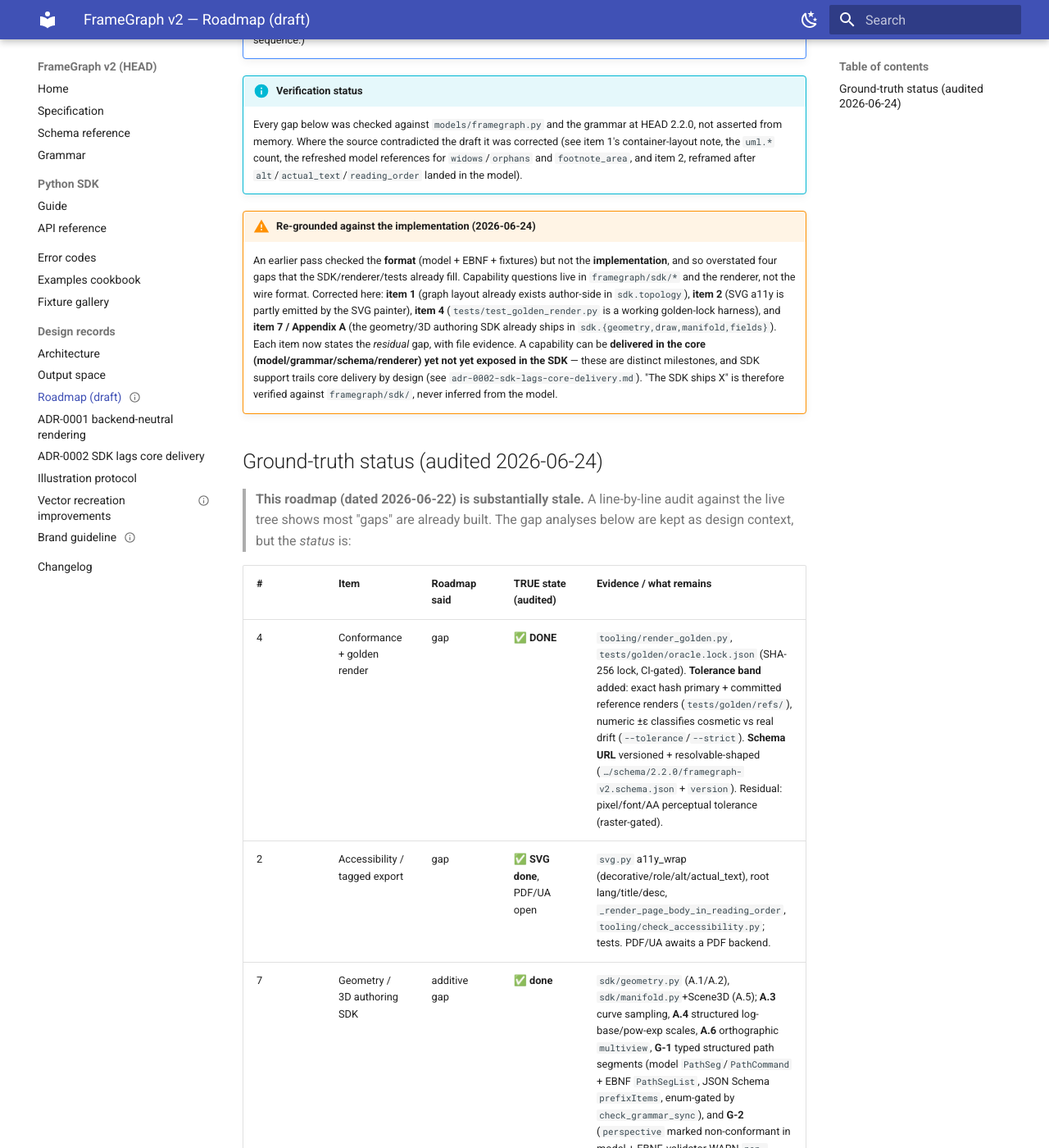
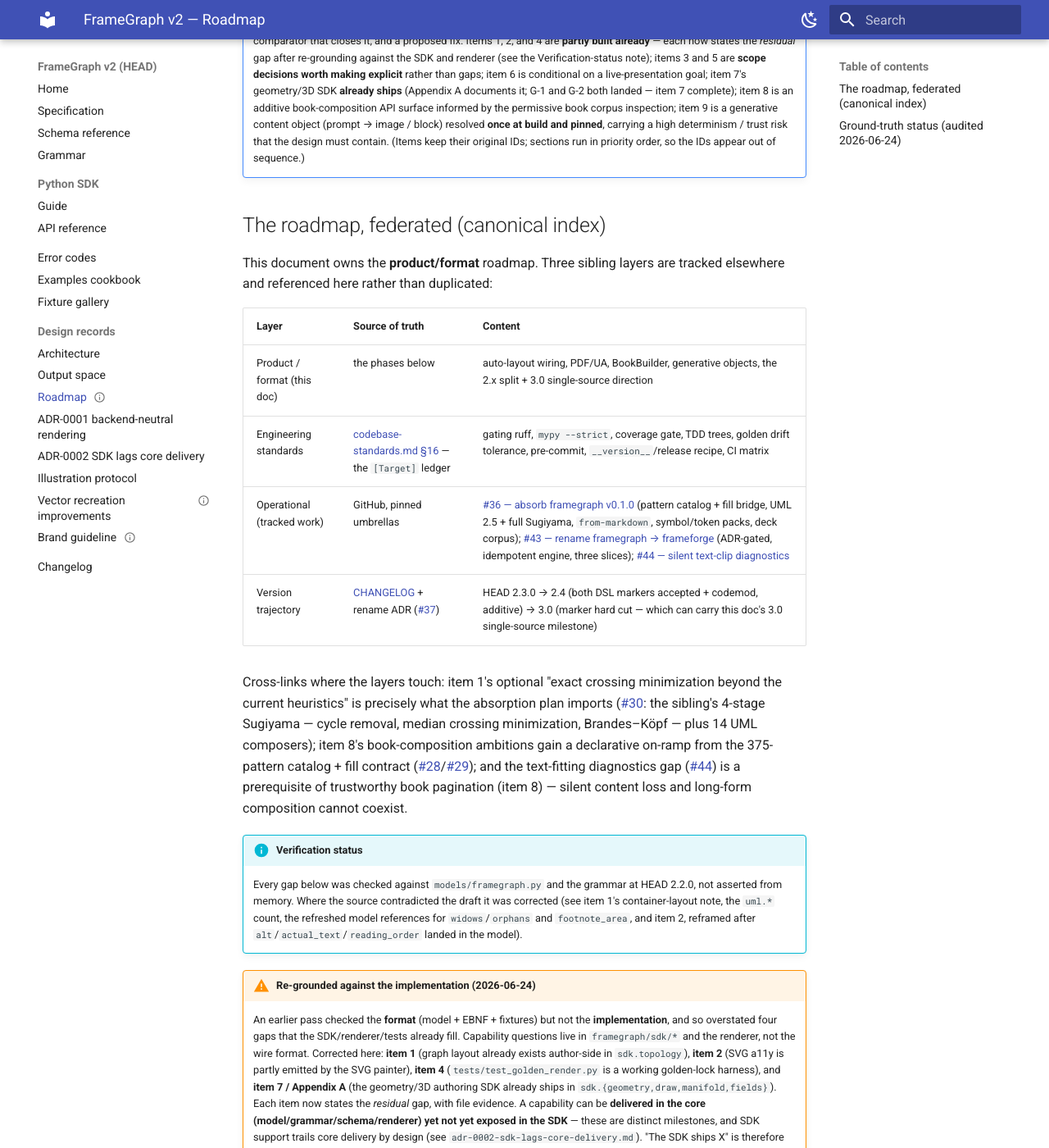
Before and after one commit to pedroanisio/frameforge, an MkDocs documentation site: the page built from docs/roadmap.md, in a window 1280 px wide and 1400 px high, scrolled down 561 px. Shown: the whole window at 82% size. Built offline with MkDocs 1.6.1 and Material for MkDocs 9.7.7, drawn with Linux system fonts in a browser that asks for light colours; some of the changed text lies outside the part shown.

Commit message:
docs(roadmap): promote the draft to the canonical roadmap, federated
docs/roadmap-draft.md -> docs/roadmap.md. Canonical means priorities and
sequence live here; the front-matter disclaimer (sequence logic, not dated
commitments) stands. Changes beyond the rename:

- new federated index: the product/format roadmap (this doc) now references
  the three sibling layers instead of leaving them implicit — the
  codebase-standards §16 [Target] ledger, the pinned GitHub umbrellas
  (#36 absorption, #43 rename, #44 clip diagnostics), and the version
  trajectory (2.3.0 -> 2.4 dual-marker -> 3.0), with cross-links where the
  layers touch (#30's Sugiyama engine closes item 1's crossing-minimization
  residual; #28/#29's pattern catalog feeds item 8; #44 is a prerequisite of
  trustworthy book pagination)
- staleness fixes from the 2026-07-02 render change: item 2's status row and
  implementation step no longer cite reading-order DOM ordering (retired —
  DOM order is paint order); PDF/UA must consume data-reading-order metadata
- doc-hygiene finding closed: the absolute GitHub blob URL is now a relative
  repo link
- references updated: mkdocs nav, tests/test_docs_in_sync.py,
  codebase-standards nav list (historical reports keep the old name as record)

Co-Authored-By: Claude Fable 5 <noreply@anthropic.com>

```diff
--- a/docs/roadmap-draft.md
+++ b/docs/roadmap.md
@@ -1,8 +1,8 @@
 ---
-title: FrameGraph v2 — Roadmap (draft)
+title: FrameGraph v2 — Roadmap
 version: 2.2.0 (analysis baseline; repo HEAD moved to 2.3.0 on 2026-07-01 — see the Record-era note)
-status: DRAFT / design-target — not commitments
-date: 2026-06-22
+status: CANONICAL roadmap — sequence logic and priorities, still not dated commitments
+date: 2026-06-22 (analysis) · 2026-07-02 (made canonical; federated index added)
 method: >
   Gaps asserted against the EBNF + checked-in fixtures, then verified against the
   authoritative Pydantic models (`models/framegraph.py`, HEAD 2.2.0), and benchmarked
@@ -27,7 +27,14 @@ appendix_references:
   - "three.js: 3D scene graph — the comparator for *true* 3D (out of scope here)"
 ---
 
-# FrameGraph v2 — Roadmap (draft)
+# FrameGraph v2 — Roadmap
+
+!!! note "Canonical since 2026-07-02"
+    Renamed from `roadmap-draft.md` and promoted to the **canonical roadmap**:
+    the single index over every roadmap layer (see *The roadmap, federated*
+    below). Canonical means this is where priorities and sequence live — it
+    does **not** convert the sequence into dated commitments (the front-matter
+    disclaimer stands).
 
 !!! warning "Record era"
     This record pre-dates two 2026-07 events. (1) The src-layout refactor —
@@ -55,6 +62,29 @@ appendix_references:
     must contain.
     (Items keep their original IDs; sections run in priority order, so the IDs
     appear out of sequence.)
+
+## The roadmap, federated (canonical index)
+
+This document owns the **product/format** roadmap. Three sibling layers are
+tracked elsewhere and referenced here rather than duplicated:
+
+| Layer | Source of truth | Content |
+|---|---|---|
+| Product / format (this doc) | the phases below | auto-layout wiring, PDF/UA, BookBuilder, generative objects, the 2.x split + 3.0 single-source direction |
+| Engineering standards | [codebase-standards.md §16](codebase-standards.md) — the `[Target]` ledger | gating ruff, `mypy --strict`, coverage gate, TDD trees, golden drift tolerance, pre-commit, `__version__`/release recipe, CI matrix |
+| Operational (tracked work) | GitHub, pinned umbrellas | [#36 — absorb framegraph v0.1.0](https://github.com/pedroanisio/frameforge/issues/36) (pattern catalog + fill bridge, UML 2.5 + full Sugiyama, `from-markdown`, symbol/token packs, deck corpus); [#43 — rename framegraph → frameforge](https://github.com/pedroanisio/frameforge/issues/43) (ADR-gated, idempotent engine, three slices); [#44 — silent text-clip diagnostics](https://github.com/pedroanisio/frameforge/issues/44) |
+| Version trajectory | [CHANGELOG](../CHANGELOG.md) + rename ADR ([#37](https://github.com/pedroanisio/frameforge/issues/37)) | HEAD 2.3.0 → 2.4 (both DSL markers accepted + codemod, additive) → 3.0 (marker hard cut — which can carry this doc's 3.0 single-source milestone) |
+
+Cross-links where the layers touch: item 1's optional "exact crossing
+minimization beyond the current heuristics" is precisely what the absorption
+plan imports ([#30](https://github.com/pedroanisio/frameforge/issues/30): the
+sibling's 4-stage Sugiyama — cycle removal, median crossing minimization,
+Brandes–Köpf — plus 14 UML composers); item 8's book-composition ambitions gain
+a declarative on-ramp from the 375-pattern catalog + fill contract
+([#28](https://github.com/pedroanisio/frameforge/issues/28)/[#29](https://github.com/pedroanisio/frameforge/issues/29));
+and the text-fitting diagnostics gap ([#44](https://github.com/pedroanisio/frameforge/issues/44))
+is a prerequisite of trustworthy book pagination (item 8) — silent content
+loss and long-form composition cannot coexist.
 
 !!! info "Verification status"
     Every gap below was checked against `models/framegraph.py` and the grammar at
@@ -87,7 +117,7 @@ appendix_references:
 | # | Item | Roadmap said | TRUE state (audited) | Evidence / what remains |
 |---|------|--------------|----------------------|-------------------------|
 | 4 | Conformance + golden render | gap | ✅ **DONE** | `tooling/render_golden.py`, `tests/golden/oracle.lock.json` (SHA-256 lock, CI-gated). **Tolerance band** added: exact hash primary + committed reference renders (`tests/golden/refs/`), numeric ±ε classifies cosmetic vs real drift (`--tolerance`/`--strict`). **Schema URL** versioned + resolvable-shaped (`…/schema/2.2.0/framegraph-v2.schema.json` + `version`). Residual: pixel/font/AA perceptual tolerance (raster-gated). |
-| 2 | Accessibility / tagged export | gap | ✅ **SVG done**, PDF/UA open | `svg.py` a11y_wrap (decorative/role/alt/actual_text), root lang/title/desc, `_render_page_body_in_reading_order`, `tooling/check_accessibility.py`; tests. PDF/UA awaits a PDF backend. |
+| 2 | Accessibility / tagged export | gap | ✅ **SVG done**, PDF/UA open | `svg.py` a11y_wrap (decorative/role/alt/actual_text), root lang/title/desc, `tooling/check_accessibility.py`; tests. **2026-07-02:** reading-order *DOM ordering* was retired — DOM order IS paint order, and reordering emission painted listed content beneath unlisted backgrounds; `reading_order` now rides as `data-reading-order` metadata on the page group (paint order stays layer/z/document). PDF/UA awaits a PDF backend and must consume the metadata, not DOM order. |
 | 7 | Geometry / 3D authoring SDK | additive gap | ✅ **done** | `sdk/geometry.py` (A.1/A.2), `sdk/manifold.py`+Scene3D (A.5); **A.3** curve sampling, **A.4** structured log-base/pow-exp scales, **A.6** orthographic `multiview`, **G-1** typed structured path segments (model `PathSeg`/`PathCommand` + EBNF `PathSegList`, JSON Schema `prefixItems`, enum-gated by `check_grammar_sync`), and **G-2** (`perspective` marked non-conformant in model + EBNF, validator WARN `non-conformant-3d`) all landed — **item 7 complete**. Only optional minor scale extras (categorical/time) remain. |
 | 1 | Diagram auto-layout | gap | ✅ **author-time done** | `sdk/topology.py`: 5 algorithms **plus `auto_layout`/`layout_kind`** — a graph now lays itself out from its declared edges (algorithm inferred: grid/radial/layered/spring), and `Graph.render()` auto-layouts by default. Remaining (optional): a *render-time* pass over `mode: page` diagram groups, or an ELK binding. |
 | 3 | Data layer for charts | out of scope | ✅ decision holds | `sdk/chart.py` is a lowering helper, no data transforms (by design). |
@@ -219,7 +249,7 @@ you must call a layout method explicitly in the SDK and bake the coordinates.
     Two layers exist. **Container** layout: `Group.layout` with
     `kind: row | column | grid | free` plus `gap` / `row_gap` / `column_gap` /
     `padding` / `align`, realized by `LayoutEngine.arrange`
-    ([src/framegraph/rendering/domain/services/layout_engine.py](https://github.com/pedroanisio/frameforge/blob/main/src/framegraph/rendering/domain/services/layout_engine.py))
+    ([src/framegraph/rendering/domain/services/layout_engine.py](../src/framegraph/rendering/domain/services/layout_engine.py))
     — a box-model packer that repositions a group's children into rows / columns /
     a grid and does **not** resize them; it cannot place nodes from edges.
     **Graph** layout: `sdk.topology.Graph.{layered,spring,circular,radial,grid}_layout`
--- a/mkdocs.yml
+++ b/mkdocs.yml
@@ -65,7 +65,7 @@ nav:
   - Design records:
       - Architecture: architecture.md
       - Output space: output-space.md
-      - Roadmap (draft): roadmap-draft.md
+      - Roadmap: roadmap.md
       - ADR-0001 backend-neutral rendering: adr-0001-backend-neutral-rendering.md
       - ADR-0002 SDK lags core delivery: adr-0002-sdk-lags-core-delivery.md
       - Illustration protocol: illustration-protocol.md
```
Also changed, not shown: other parts of docs/roadmap.md (+1 -1 lines), docs/codebase-standards.md (+1 -1 lines), 1 other file.
